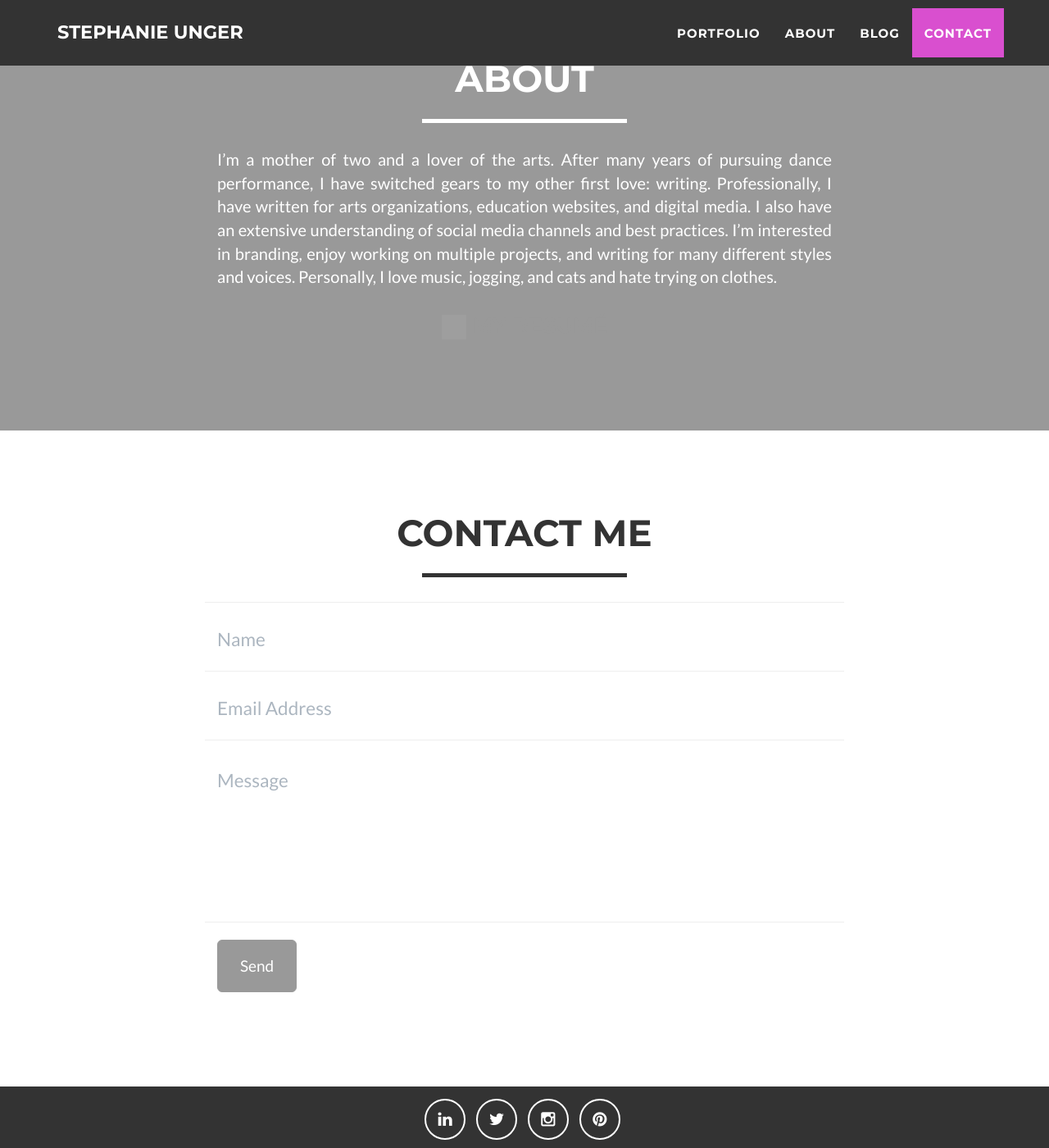
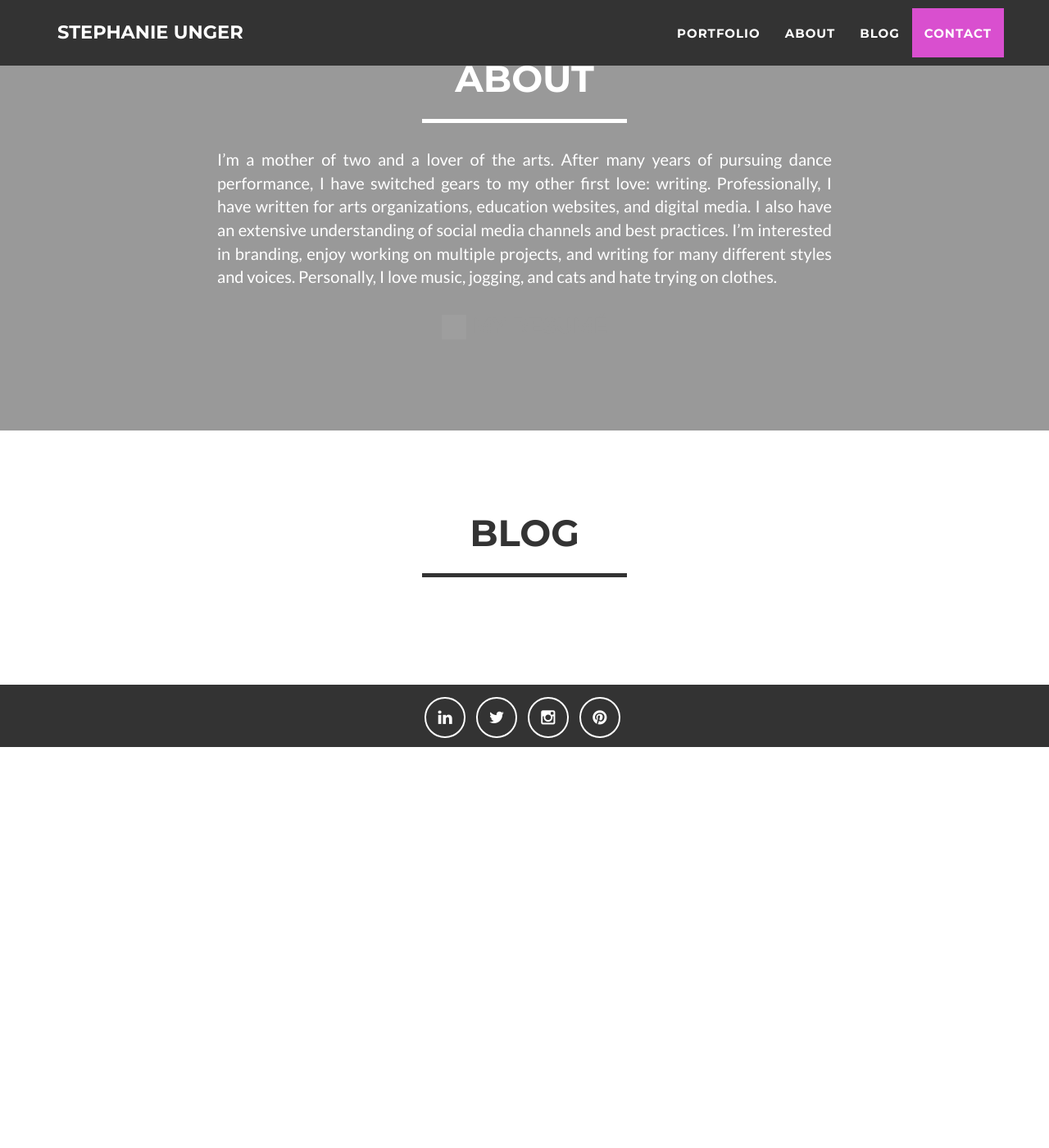
Before and after one commit to stepheunger/stepheunger.github.io, a Jekyll site: the page built from index.html, in a window 1280 px wide and 1400 px high, scrolled down 1414 px. Shown: the whole window at 82% size. Built offline with Jekyll 4.4.1, drawn with Linux system fonts in a browser that asks for light colours; after the commit the page ends 2325 px from its top, so only the background shows below that; grey boxes are pictures that could not be loaded.

Commit message:
cname please work

```diff
--- a/_includes/contact.html
+++ b/_includes/contact.html
@@ -3,7 +3,7 @@
         <div class="container">
             <div class="row">
                 <div class="col-lg-12 text-center">
-                    <h2>Contact Me</h2>
+                    <h2>Blog</h2>
                     <hr class="star-primary">
                 </div>
             </div>
@@ -11,7 +11,7 @@
                 <div class="col-lg-8 col-lg-offset-2">
                     <!-- To configure the contact form email address, go to mail/contact_me.php and update the email address in the PHP file on line 19. -->
                     <!-- The form should work on most web servers, but if the form is not working you may need to configure your web server differently. -->
-                    <form name="sentMessage" id="contactForm" novalidate>
+                    <!-- <form name="sentMessage" id="contactForm" novalidate>
                         <div class="row control-group">
                             <div class="form-group col-xs-12 floating-label-form-group controls">
                                 <label>Name</label>
@@ -47,7 +47,7 @@
                                 <button type="submit" class="btn btn-success btn-lg">Send</button>
                             </div>
                         </div>
-                    </form>
+                    </form> -->
                 </div>
             </div>
         </div>
--- a/_includes/contact_static.html
+++ b/_includes/contact_static.html
@@ -3,13 +3,13 @@
 	<div class="container">
 		<div class="row">
 			<div class="col-lg-12 text-center">
-				<h2>Contact Me</h2>
+				<h2>Blog</h2>
 				<hr class="star-primary">
 			</div>
 		</div>
 		<div class="row">
 			<div class="col-lg-8 col-lg-offset-2">
-				<form  action="//formspree.io/you@email.com" method="POST" name="sentMessage" id="contactForm" novalidate>
+				<!-- <form  action="//formspree.io/you@email.com" method="POST" name="sentMessage" id="contactForm" novalidate>
 					<div class="row control-group">
 						<div class="form-group col-xs-12 floating-label-form-group controls">
 							<label>Name</label>
@@ -42,7 +42,7 @@
 							<button type="submit" class="btn btn-success btn-lg">Send</button>
 						</div>
 					</div>
-				</form>
+				</form> -->
 			</div>
 		</div>
 	</div>
```
